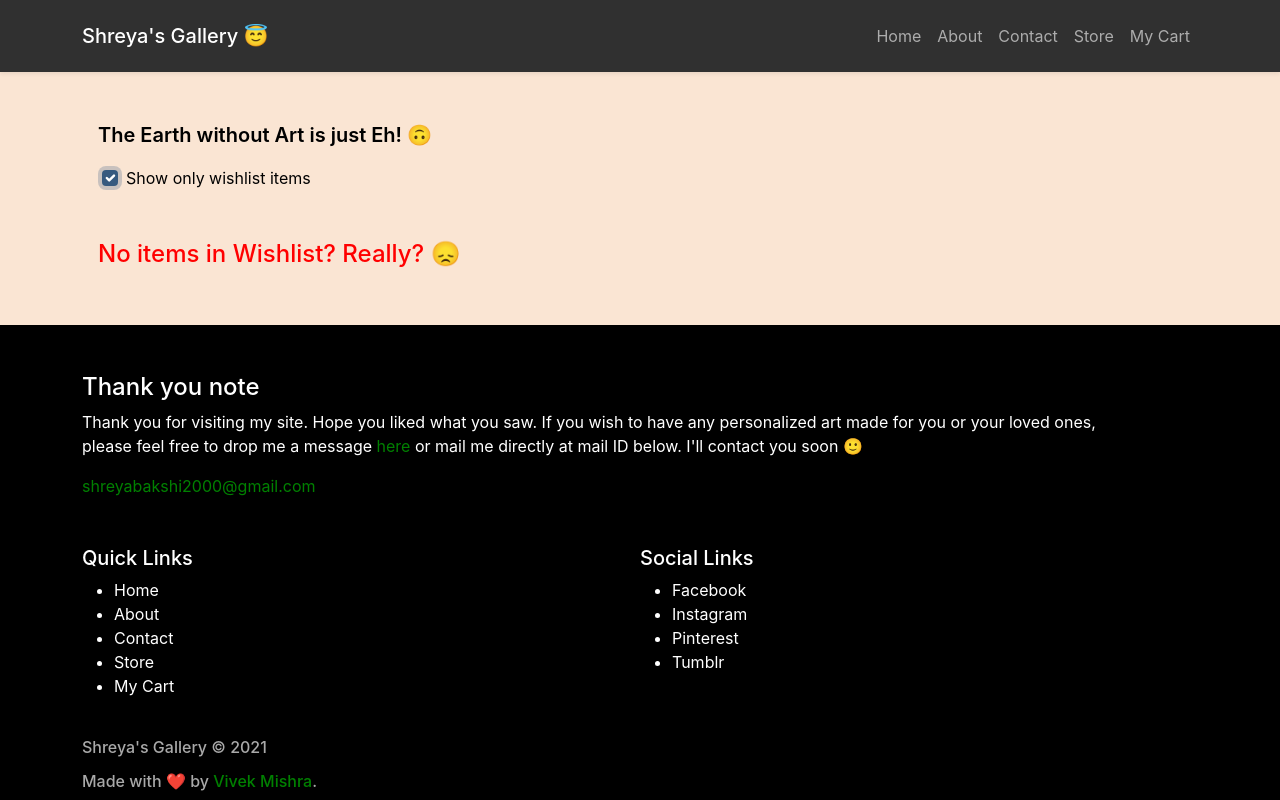
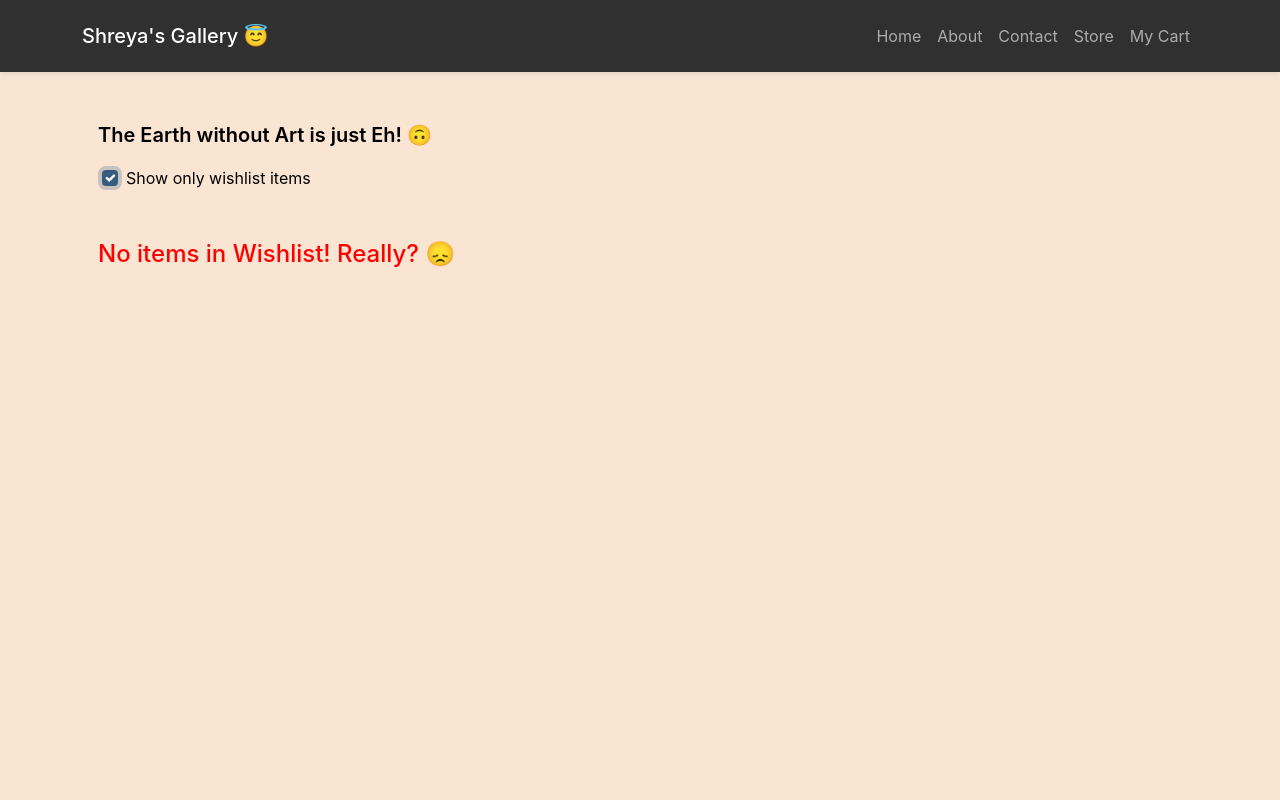
Before and after one commit to iamvkm/shreya-gallery, a React (Create React App) app: page /shop in a window 1280 px wide. Both pictures are taken after a click on the checkbox "Show only wishlist items". Shown: the top 800 px of the page. Built offline with nearby package versions, Linux system fonts and the light colour scheme.

Commit message:
wishlist fixes

```diff
--- a/src/components/Shop/ShopPage.js
+++ b/src/components/Shop/ShopPage.js
@@ -51,7 +51,7 @@ function ShopPage(props) {
     const filteredItems = wishlisted ? wishlist : database
     const paintingsList = filteredItems.map(item => { return <RenderItem data={item} /> })
 
-    const renderEmptyList = <h4 className="empty-tag mt-5">No items in Wishlist? Really? 😞</h4>
+    const renderEmptyList = <h4 className="empty-tag mt-5">No items in Wishlist! Really? 😞</h4>
 
     return (
         <Fade>
--- a/src/components/Shop/shop-page.css
+++ b/src/components/Shop/shop-page.css
@@ -32,4 +32,5 @@
 
 .shop-page .empty-tag {
   color: red;
+  height: 100vh;
 }
```
